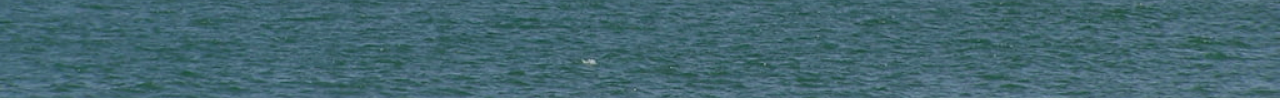
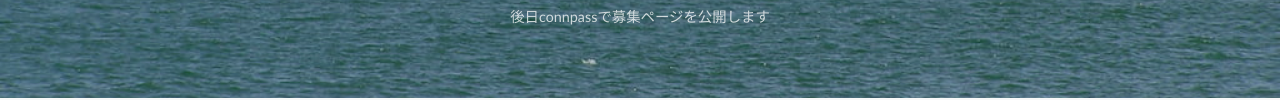
Before and after one commit to toyamarb/toyama-rubykaigi01, a plain HTML site: page index.html in a window 1280 px wide. Shown: the part 502-602 px from the top of the page. Drawn offline with nearby package versions, Linux system fonts and the light colour scheme.

Commit message:
募集ページに関する情報を追加

```diff
--- a/_src/index.pug
+++ b/_src/index.pug
@@ -42,6 +42,10 @@ body
               p
                 i.fas.fa-map-marker-alt.i_with_txt
                 span 富山国際会議場 大手町フォーラム
+              a.logo__entry.button.is-large.is-rounded.is-inverted.is-primary(disabled)
+                | 参加登録
+              .logo__entry_description 後日connpassで募集ページを公開します
+
   section.section
     .container.has-text-centered
       h3.title.is-3 日時・場所
--- a/_src/style.scss
+++ b/_src/style.scss
@@ -85,6 +85,12 @@ section.section {
     color: white;
     text-align: center;
     font-size: 1.2rem;
+  }
+
+  &__entry_description {
+    font-size: 0.75em;
+    margin-top: 6px;
+    opacity: 0.75;
   }
 }
 
```
Also changed, not shown: index.html, style.css.
